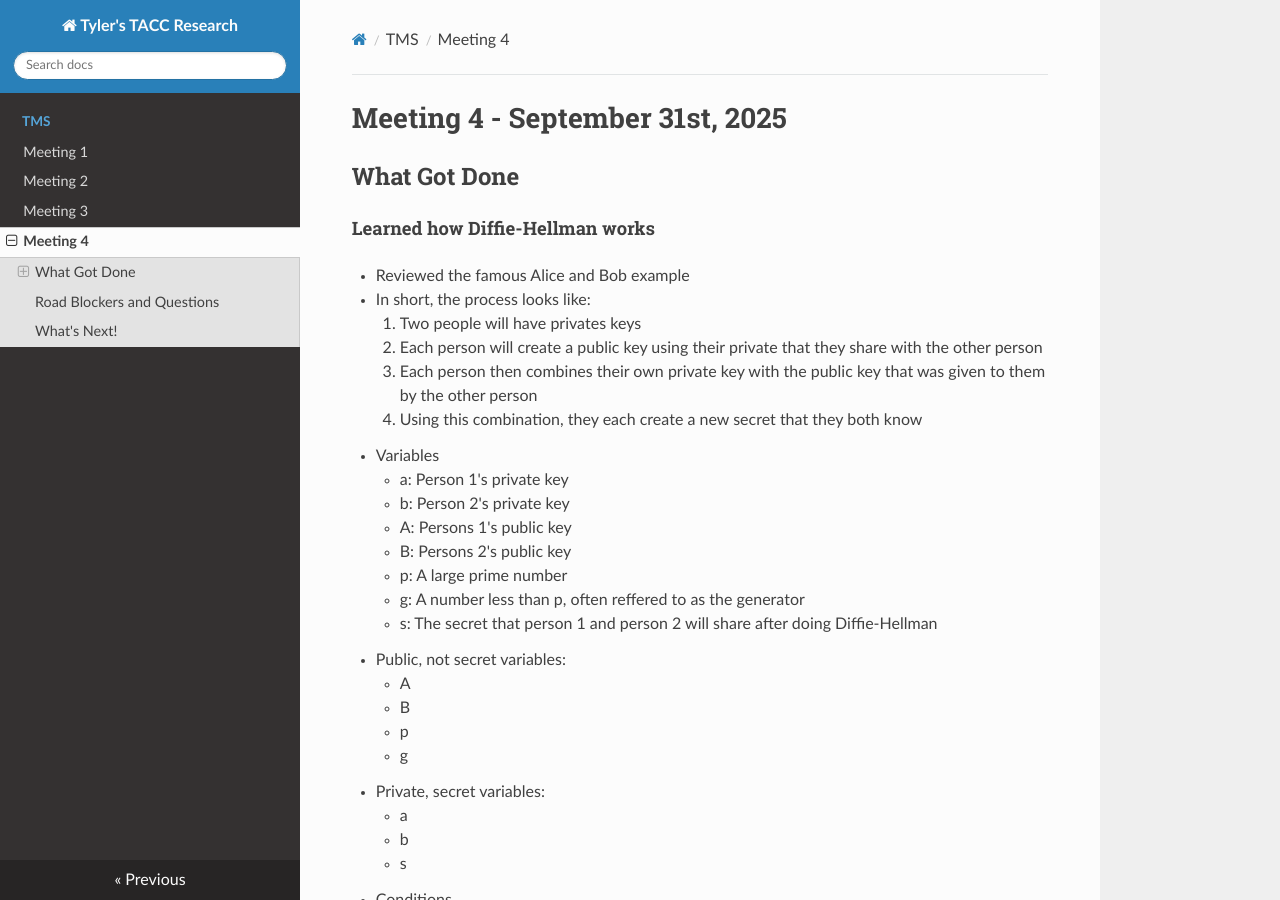
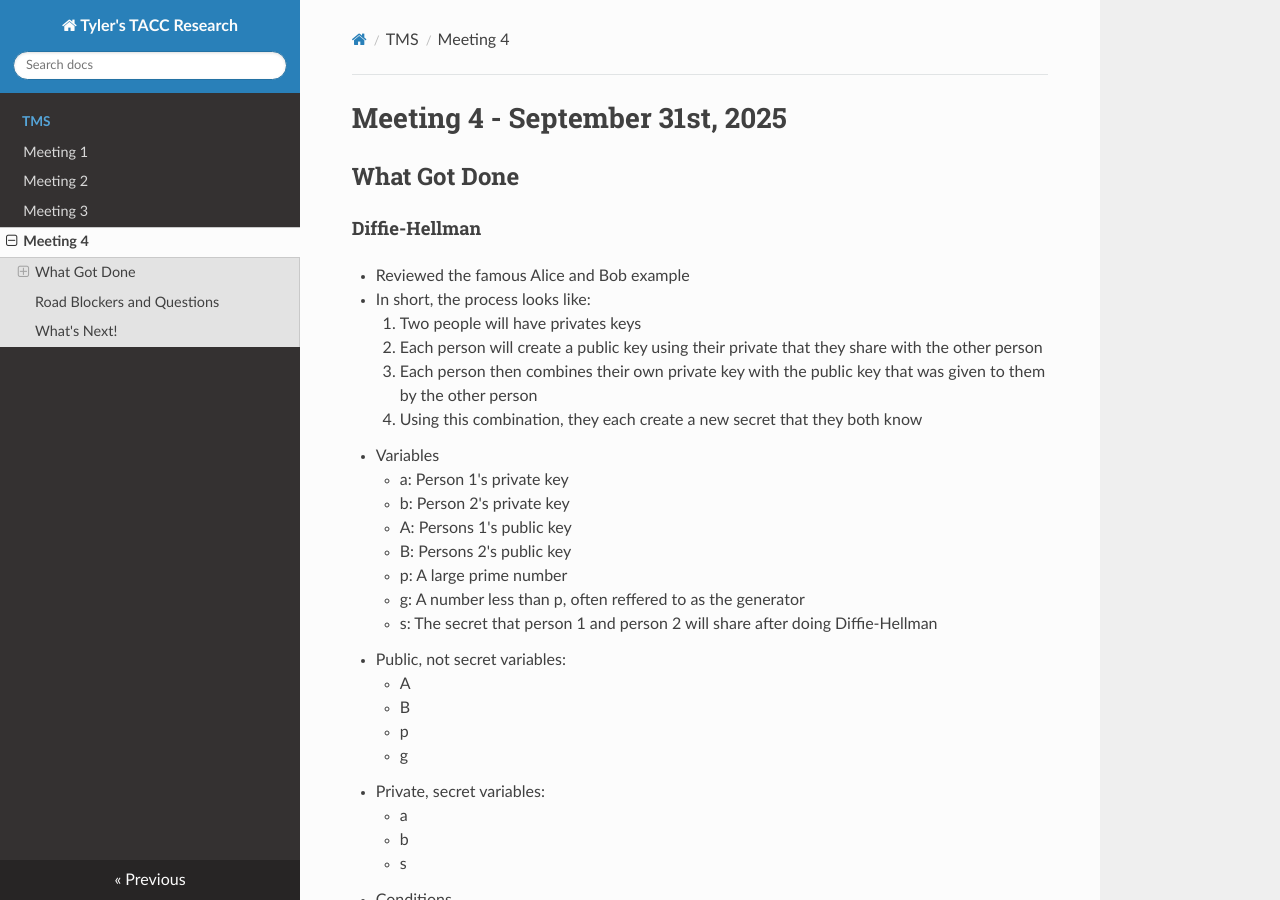
Before and after one commit to tyler0852/tylers-tacc-research, an MkDocs documentation site: the page built from docs/tms/meeting-4.md, in a window 1280 px wide and 900 px high. Built offline with MkDocs 1.6.1, drawn with Linux system fonts in a browser that asks for light colours; nearby versions of some CDN libraries; formulas are drawn with MathJax 3.

Commit message:
Update meeting-4.md

```diff
--- a/docs/tms/meeting-4.md
+++ b/docs/tms/meeting-4.md
@@ -2,7 +2,7 @@
 
 ## What Got Done
 
-#### Learned how Diffie-Hellman works
+#### Diffie-Hellman
 
 - Reviewed the famous Alice and Bob example
 - In short, the process looks like:
```
